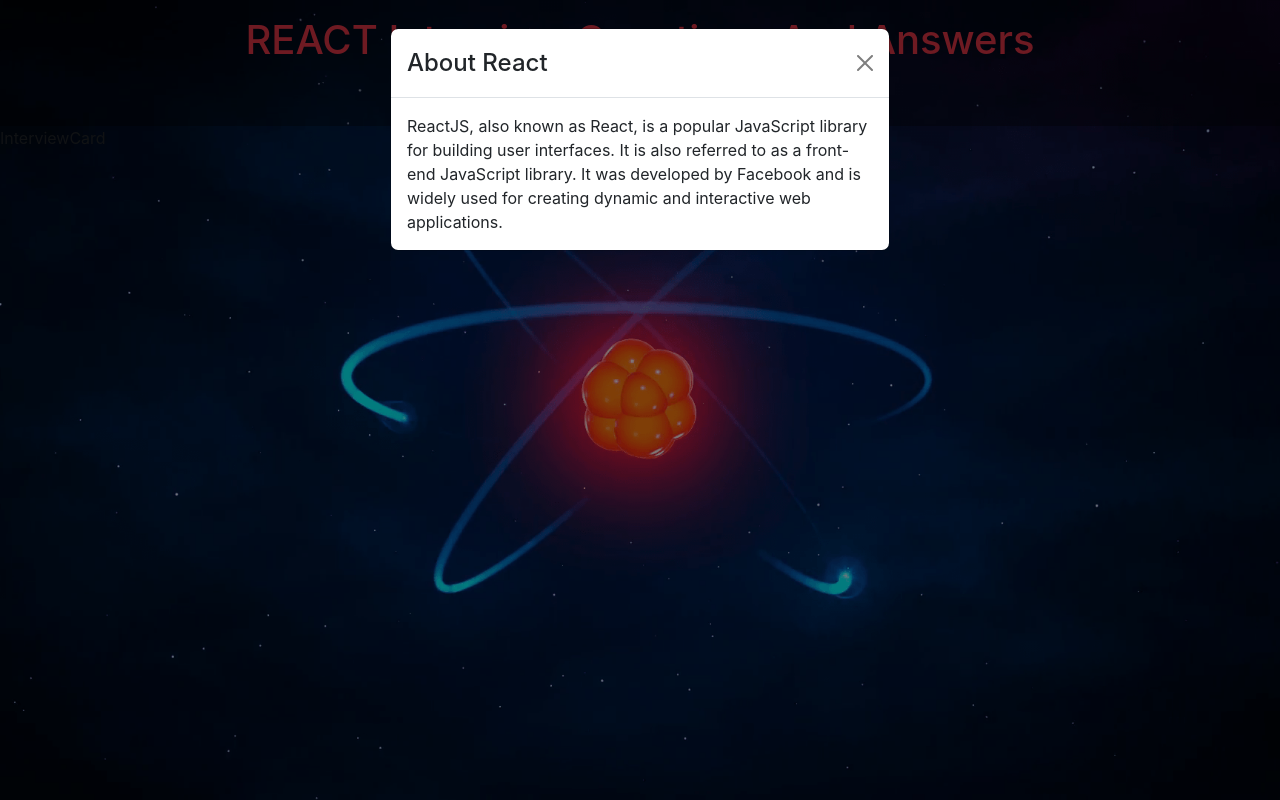
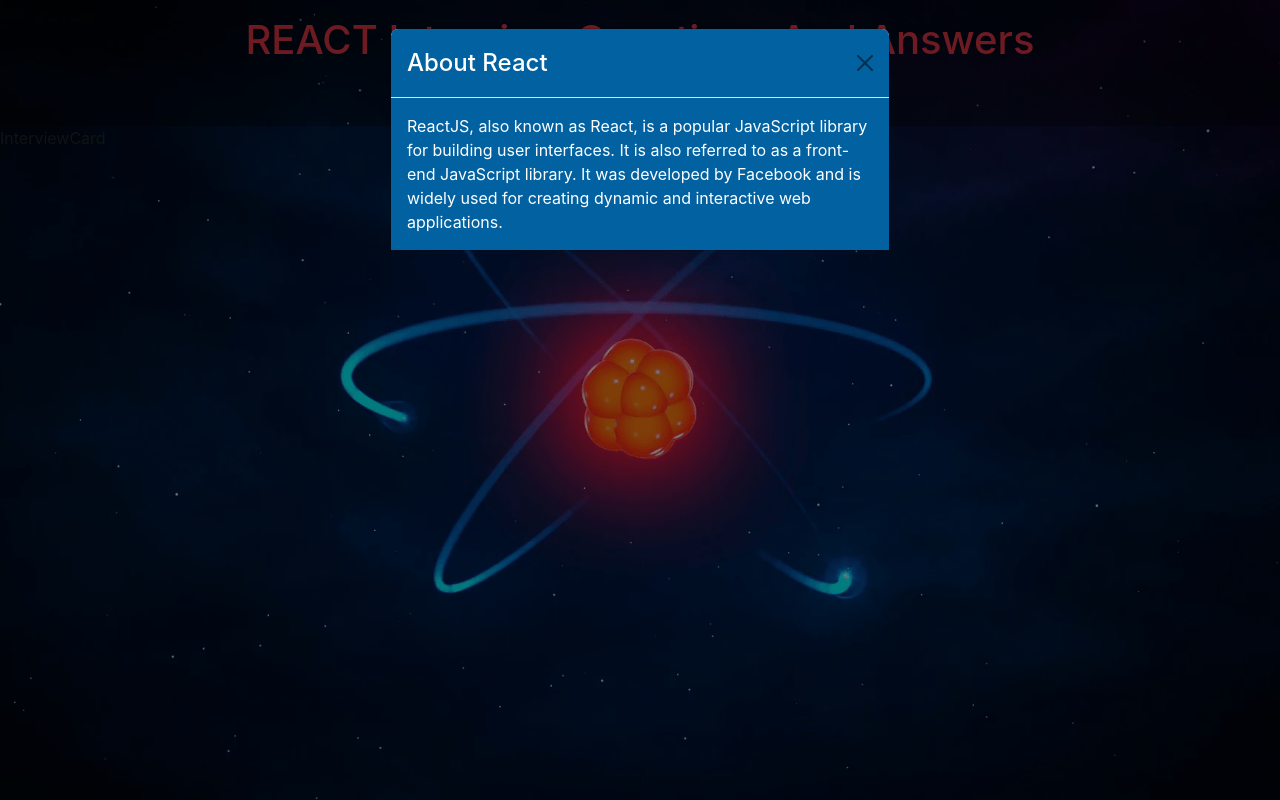
Before and after one commit to nurdoganbahadir/React-Interview-App, a React (Create React App) app: page / in a window 1280 px wide. Both pictures are taken after a click on the button "About React". Built offline with nearby package versions, Linux system fonts and the light colour scheme; the HTML template or start-up script is replaced by a standard one.

Commit message:
modal styling

```diff
--- a/src/App.css
+++ b/src/App.css
@@ -1,3 +1,13 @@
-.header{
-    background-color: rgba(0, 0, 0, 0.336);
+.header {
+  background-color: rgba(0, 0, 0, 0.336);
 }
+.my-modal {
+  color: white;
+  overflow: hidden;
+}
+.modal-title {
+  background-color: rgb(2, 97, 160);
+}
+.modal-body {
+  background-color: rgb(2, 97, 160);
+}
--- a/src/components/AboutModal.jsx
+++ b/src/components/AboutModal.jsx
@@ -14,11 +14,11 @@
         About React
       </Button>
 
-      <Modal show={show} onHide={handleClose}>
-        <Modal.Header closeButton>
+      <Modal show={show} onHide={handleClose} className="my-modal">
+        <Modal.Header className="modal-title" closeButton>
           <Modal.Title>About React</Modal.Title>
         </Modal.Header>
-        <Modal.Body>
+        <Modal.Body className="modal-body">
           ReactJS, also known as React, is a popular JavaScript library for
           building user interfaces. It is also referred to as a front-end
           JavaScript library. It was developed by Facebook and is widely used
```
